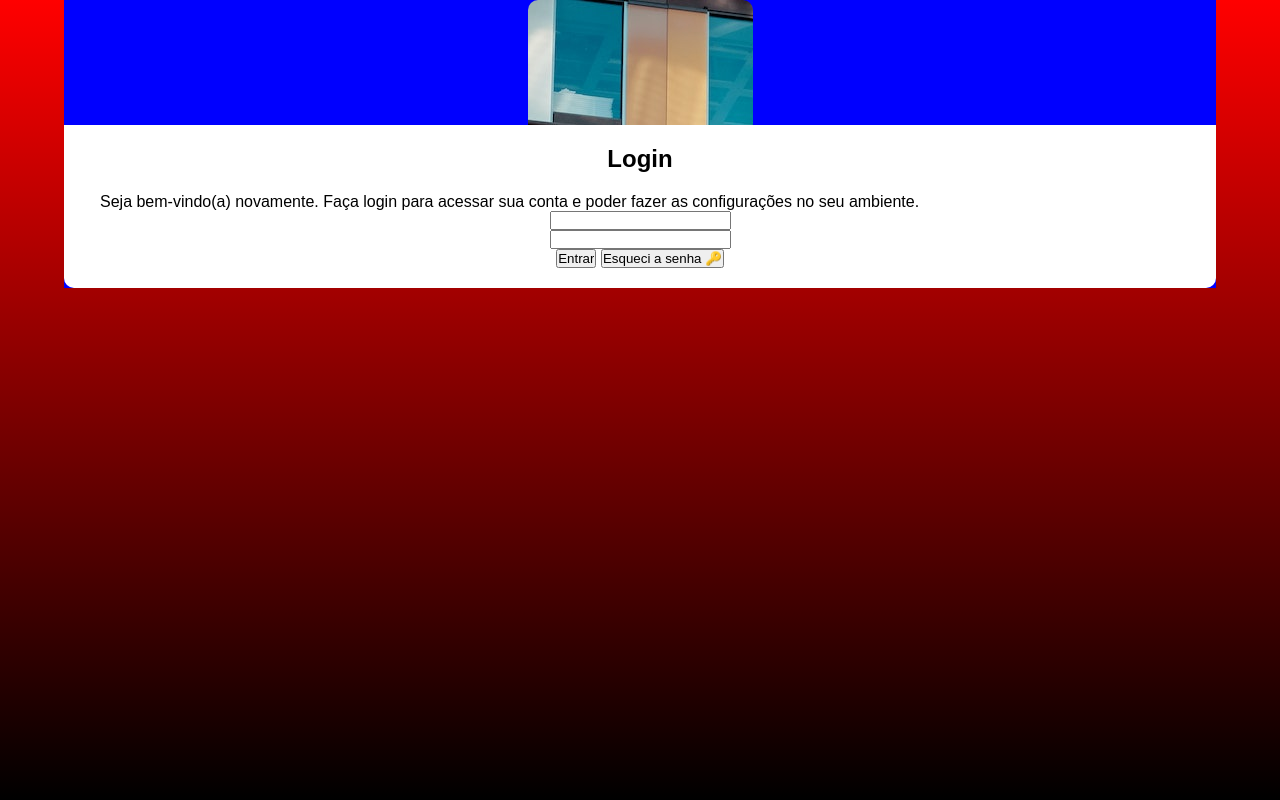
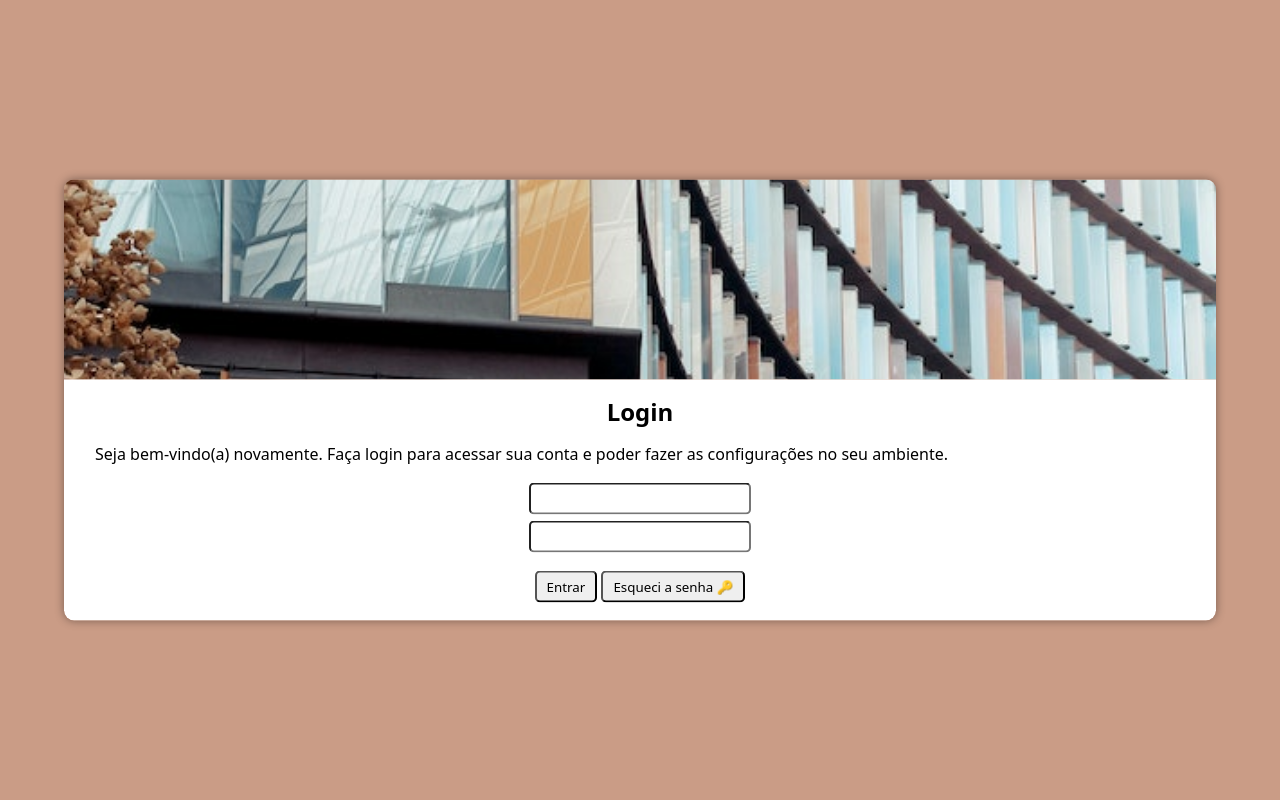
Before and after one commit to andersonroldao/projeto-login, a plain HTML site: page index.html in a window 1280 px wide. Drawn offline with Linux system fonts and the light colour scheme.

Commit message:
Update style.css

```diff
--- a/style/style.css
+++ b/style/style.css
@@ -3,40 +3,58 @@
 * {
     margin: 0;
     padding: 0;
-    font-family: Arial, Helvetica, sans-serif;
+    font-family: system-ui, -apple-system, BlinkMacSystemFont, 'Segoe UI', Roboto, Oxygen, Ubuntu, Cantarell, 'Open Sans', 'Helvetica Neue', sans-serif;
 }
 
 body {
-    background: linear-gradient(red, black) no-repeat fixed;
+    background: rgba(189, 131, 104, 0.795);
 }
 
-main section{
-    display: block;
-    background-color: blue;
+main {
+    position: relative;
+    height: 100vh;
+    width: 100vw;
+}
+
+main section {
+    position: absolute;
     width: 90vw;
-    margin: auto;
+    top: 50%;
+    left: 50%;
+    transform: translate(-50%, -50%);
+    overflow: hidden;
     text-align: center;
+    box-shadow: 0px 0px 10px rgba(0, 0, 0, 0.411);
+    border-radius: 10px;
+}
+
+main section div#imgLogin {
+    background: center url(/image/pattern-building-3-640px.jpg);
+    background-size: cover;
+    height: 200px;
 }
 
 main section div#login {
     background-color: white;
-    padding: 20px;
     border-radius: 0 0 10px 10px;
 }
 
 main section div#login h1 {
-    padding-bottom: 20px;
+    padding-top: 15px;
 }
 
 main section div#login p {
+    padding: 15px;
     text-indent: 1em;
     text-align: justify;
 }
 
-main section div#imgLogin {
-    margin: auto;
-    width: 225px;
-    height: 125px;
-    background-image: url(/image/pattern-building-3-640px.jpg);
-    border-radius: 10px 10px 0 0;
+main section div input {
+    margin: 3px 0px 3px 0px;
+    padding: 5px 10px;
+    border-radius: 5px;
 }
+
+main section div#enviar {
+    padding: 12px 15px 15px 15px;
+}
```
